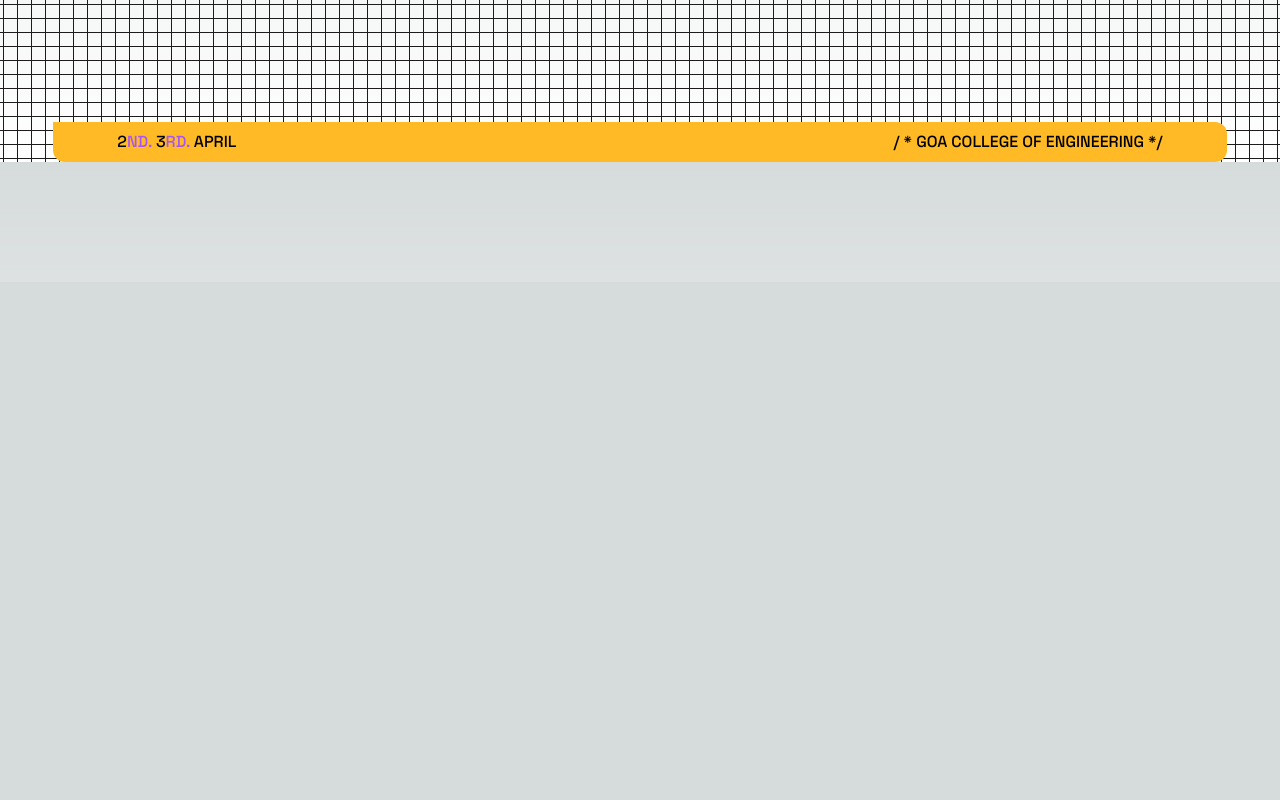
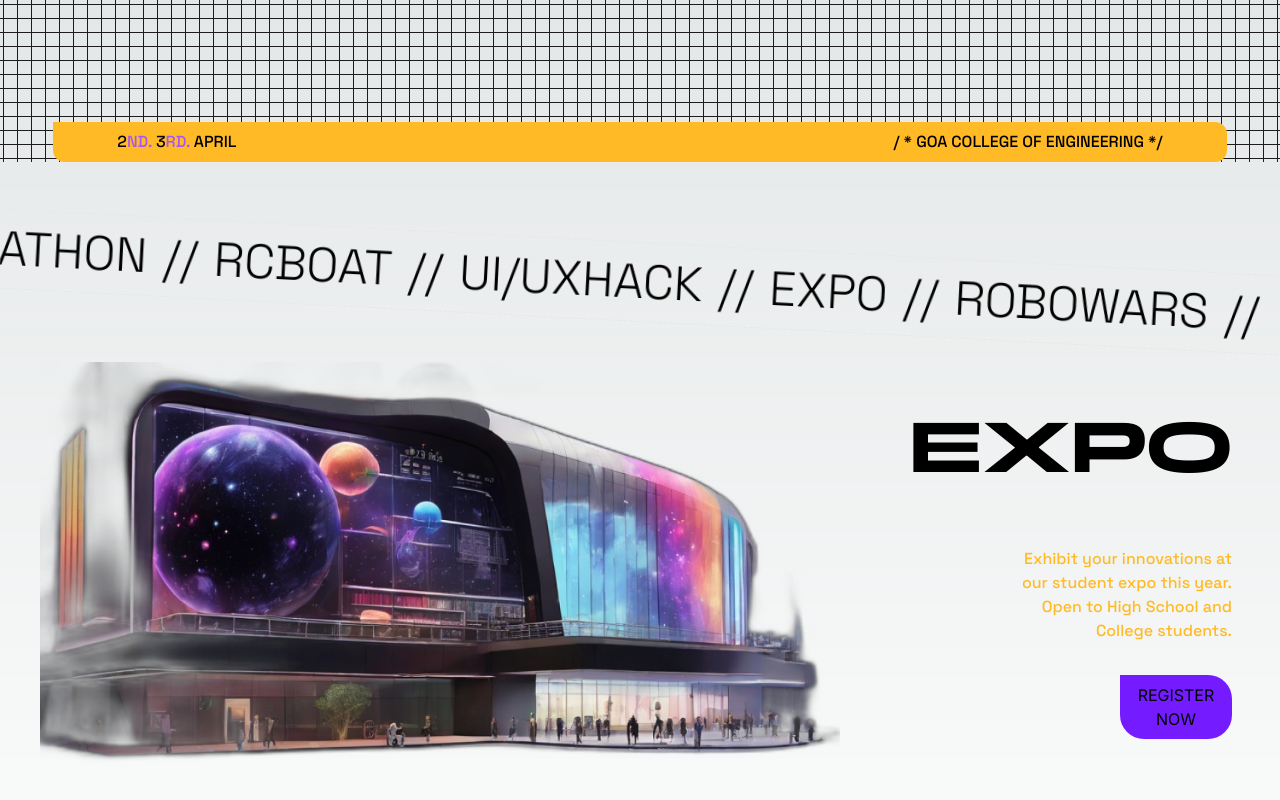
Before and after one commit to Engicos-Coders-Club/gec-spectrum-website-2024, a Next.js app: page / in a window 1280 px wide. Shown: the part 518-1318 px from the top of the page. Before the commit the page ends 800 px from the top, so only its background shows below. Built offline with nearby package versions, Linux system fonts and the light colour scheme.

Commit message:
Expo registration component Added

```diff
--- /dev/null
+++ b/src/app/components/Expo.tsx
@@ -0,0 +1,35 @@
+'use client'
+import localFont from 'next/font/local'
+import { Space_Grotesk } from 'next/font/google'
+import { motion } from 'framer-motion'
+import ScrollingText from './ScrollingText'
+
+const space = Space_Grotesk({
+    weight: ['700','500'],
+    subsets: ['latin'],
+    display: 'swap',
+  })
+
+const panchang = localFont({
+    src: '../../../public/Panchang-Variable.ttf',
+    display: 'swap',
+  })
+
+const Expo = () => {
+  return (
+    <div className="w-screen h-screen">
+     <ScrollingText text={"EXPO ROBOWARS ROBOSOCCER HACKATHON RCBOAT UI/UXHACK"}/>
+     <div className="w-screen p-10 flex justify-between flex-col md:flex-row">
+        <img src="expoImage.png" alt="" className="md:w-4/6 w-5/6"/>
+        <div className="md:w-1/5 p-2 flex flex-col justify-center md:items-end items-center gap-8 mt-8 md:mt-0">
+            <h2 className={`${panchang.className} font-bold md:text-7xl text-5xl text-end`}>EXPO</h2>
+            <p className={`${space.className} text-[#FFBA25] text-end md:mt-8 mt-5`}>Exhibit your innovations at our student expo this year. Open to High School and College students.</p>
+            <button className="bg-[#741CFF] rounded-3xl py-2 rounded-tl-none w-1/2">REGISTER NOW</button>
+        </div>
+    </div>
+
+    </div>
+  )
+}
+
+export default Expo
--- /dev/null
+++ b/src/app/components/ScrollingText.tsx
@@ -0,0 +1,66 @@
+import { Space_Grotesk } from "next/font/google";
+import { motion } from "framer-motion";
+
+const space = Space_Grotesk({
+  weight: ["700", "500", "300"],
+  subsets: ["latin"],
+  display: "swap",
+});
+
+interface ScrollingTextProps {
+  text: string;
+}
+
+const ScrollingText: React.FC<ScrollingTextProps> = ({ text }) => {
+  const Text = text.split(" ");
+  return (
+    <div
+      className="flex rotate-3 mt-20 md:h-20 h-10 border-y border-dashed whitespace-nowrap md:text-5xl text-2xl w-full overflow-hidden"
+    >
+      <motion.div
+        className="flex items-center"
+        animate={{ x: "-100%" }}
+        initial={{ x: "0%" }}
+        transition={{
+          duration: 10,
+          repeat: Infinity,
+          yoyo: Infinity,
+          ease: "linear",
+        }}
+      >
+        {Text.map((word, index) => (
+          <p
+            className={`${space.className} font-thin`}
+            key={index}
+          >
+            <span className="mx-2">{word}</span>
+            <span className="mx-2">//</span>
+          </p>
+        ))}
+      </motion.div>
+      <motion.div
+        className="flex  items-center"
+        animate={{ x: "-100%" }}
+        initial={{ x: "0%" }}
+        transition={{
+          duration: 10,
+          repeat: Infinity,
+          yoyo: Infinity,
+          ease: "linear",
+        }}
+      >
+        {Text.map((word, index) => (
+          <p
+            className={`${space.className} font-thin`}
+            key={index}
+          >
+            <span className="mx-2">{word}</span>
+            <span className="mx-2">//</span>
+          </p>
+        ))}
+      </motion.div>
+    </div>
+  );
+};
+
+export default ScrollingText;
--- a/src/app/page.tsx
+++ b/src/app/page.tsx
@@ -1,10 +1,11 @@
-import Image from "next/image";
 import Hero from "./components/Hero";
+import Expo from "./components/Expo";
 
 export default function Home() {
   return (
     <>
     <Hero/>
+    <Expo/>
     </>
   );
 }
```
Also changed, not shown: package.json (+6 -5 lines), public/expoImage.png (added), 1 other file (tests, documents, lock files or other folders).
